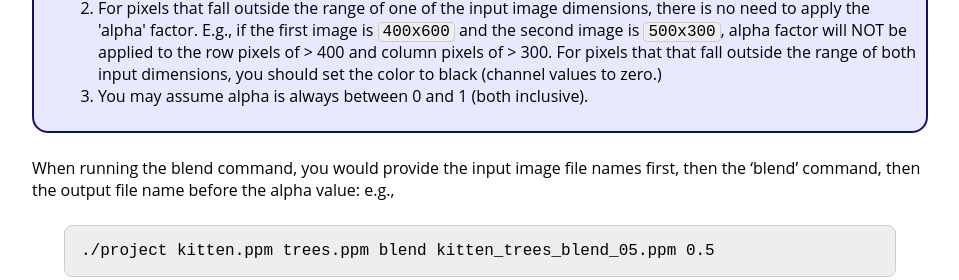
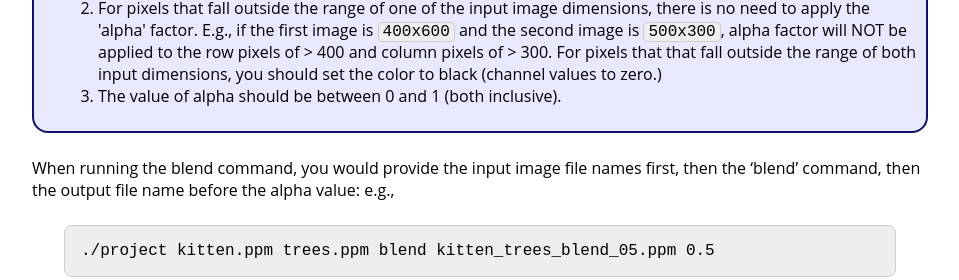
Before and after one commit to jhu-ip/cs220-f25, a Jekyll site: the page built from assign/midterm.md, in a window 1280 px wide and 900 px high, scrolled down 8330 px. Shown: the part 175-455 px from the top of the window, without its empty margins (160-1119 px from the left). Built offline with Jekyll 4.4.1, drawn with Linux system fonts in a browser that asks for light colours.

Commit message:
midterm.m: adjusted phrasing regarding alpha parameter for blend op

```diff
--- a/assign/midterm.md
+++ b/assign/midterm.md
@@ -270,7 +270,7 @@ Blending two images is straightforward. The idea is, for each pixel, multiply ea
 <li>The dimenstions of the resulting image is always MAX(img1->width, im2->width) and MAX(img1->height, im2->height). e.g., if the first image is <code>400x600</code> and the second image is <code>500x300</code>, the resulting image would be <code>500x600</code>.</li>
 
 <li>For pixels that fall outside the range of one of the input image dimensions, there is no need to apply the 'alpha' factor. E.g., if the first image is <code>400x600</code> and the second image is <code>500x300</code>, alpha factor will NOT be applied to the row pixels of > 400 and column pixels of > 300. For pixels that that fall outside the range of both input dimensions, you should set the color to black (channel values to zero.)</li>
-<li>You may assume alpha is always between 0 and 1 (both inclusive).</li>
+<li>The value of alpha should be between 0 and 1 (both inclusive).</li>
 </ol>
 </div>
 </div>
```
